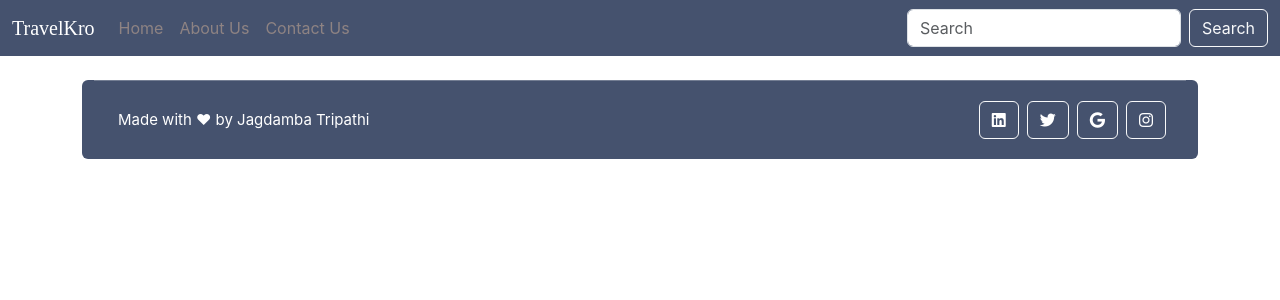
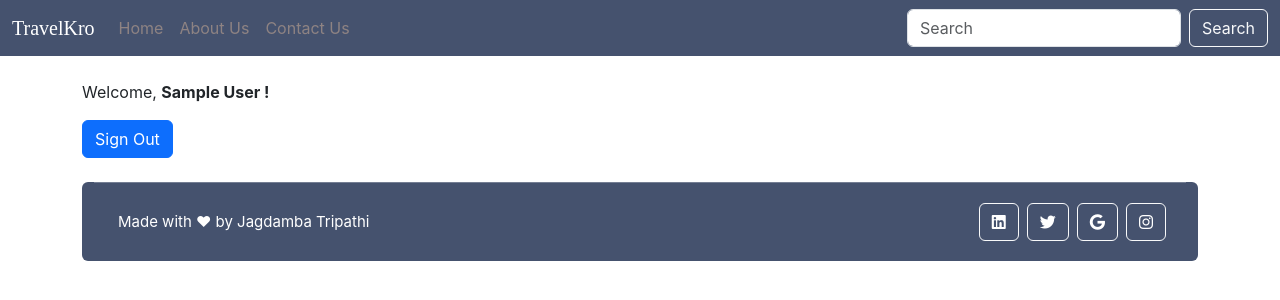
Before and after one commit to jagdtri2003/my-app, a React (Create React App) app: page /signout in a window 1280 px wide. Shown: the top 300 px of the page. Built offline with nearby package versions, Linux system fonts and the light colour scheme; no server answers; sample sign-in values are in the browser's storage; a web font is replaced by a local one.

Commit message:
Showing Name on Main Page

```diff
--- a/src/App.js
+++ b/src/App.js
@@ -11,16 +11,19 @@ import { onAuthStateChanged } from 'firebase/auth';
 import React,{useEffect,useState} from 'react';
 import Signup from './components/Signup';
 import Login from './components/Login';
+import SignOut from './components/SignOut';
 
 
 function App() {
   const [user, setUser] = useState(null);
   const [loading, setLoading] = useState(true);
+  const [displayName, setDisplayName] = useState('');
 
   useEffect(() => {
     const unsubscribe = onAuthStateChanged(auth, (authUser) => {
       if (authUser) {
         setUser(authUser);
+        setDisplayName(authUser.displayName);
       } else {
         setUser(null);
       }
@@ -30,6 +33,7 @@ function App() {
 
     return () => unsubscribe();
   }, []);
+
 
   if (loading) {
     // Render a loading indicator while checking authentication state
@@ -46,12 +50,14 @@ function App() {
       <>
         <Navbar title="TravelKro" />
         <div className="container my-4">
+        {user && <p>Welcome, <b>{displayName} !</b></p>}
         <Routes>
           <Route path="/" element={user ? <MainCard /> : <Navigate to="/signup" />} />
           <Route path='/signup' element={<Signup/>}/>
           <Route path="/login" element={<Login />} />
           <Route path="/about" element={<About />} />
           <Route path="/contact" element={<ContactUs />} />
+          <Route path="/signout" element={<SignOut />} />
         </Routes>
         </div>
         <Footer/>
--- /dev/null
+++ b/src/components/SignOut.js
@@ -0,0 +1,23 @@
+import React from 'react';
+import { Navigate } from 'react-router-dom';
+import { signOut } from 'firebase/auth';
+import { auth } from './Firebase';
+
+const SignOut = () => {
+  const handleSignOut = async () => {
+    try {
+      await signOut(auth);
+
+    } catch (error) {
+      console.error('Error signing out:', error.message);
+    }
+  };
+
+  return (
+    <button className="btn btn-primary" onClick={handleSignOut}>
+      Sign Out
+    </button>
+  );
+};
+
+export default SignOut;
--- a/src/components/Signup.js
+++ b/src/components/Signup.js
@@ -1,6 +1,6 @@
 import React, { useState,useEffect } from 'react';
 import { Link,Navigate} from 'react-router-dom';
-import { createUserWithEmailAndPassword,onAuthStateChanged } from 'firebase/auth';
+import { createUserWithEmailAndPassword,onAuthStateChanged,updateProfile,sendEmailVerification } from 'firebase/auth';
 import { auth } from './Firebase';
 
 
@@ -13,7 +13,13 @@ const Signup = () => {
   const handleSignup = (e) => {
     e.preventDefault();
 
-    createUserWithEmailAndPassword(auth,email,password);
+    createUserWithEmailAndPassword(auth, email, password)
+    .then((userCredential) => {
+        sendEmailVerification(userCredential.user);
+        return updateProfile(userCredential.user, {
+        displayName: name
+      });
+    })
 
   };
   useEffect(() => {
```
